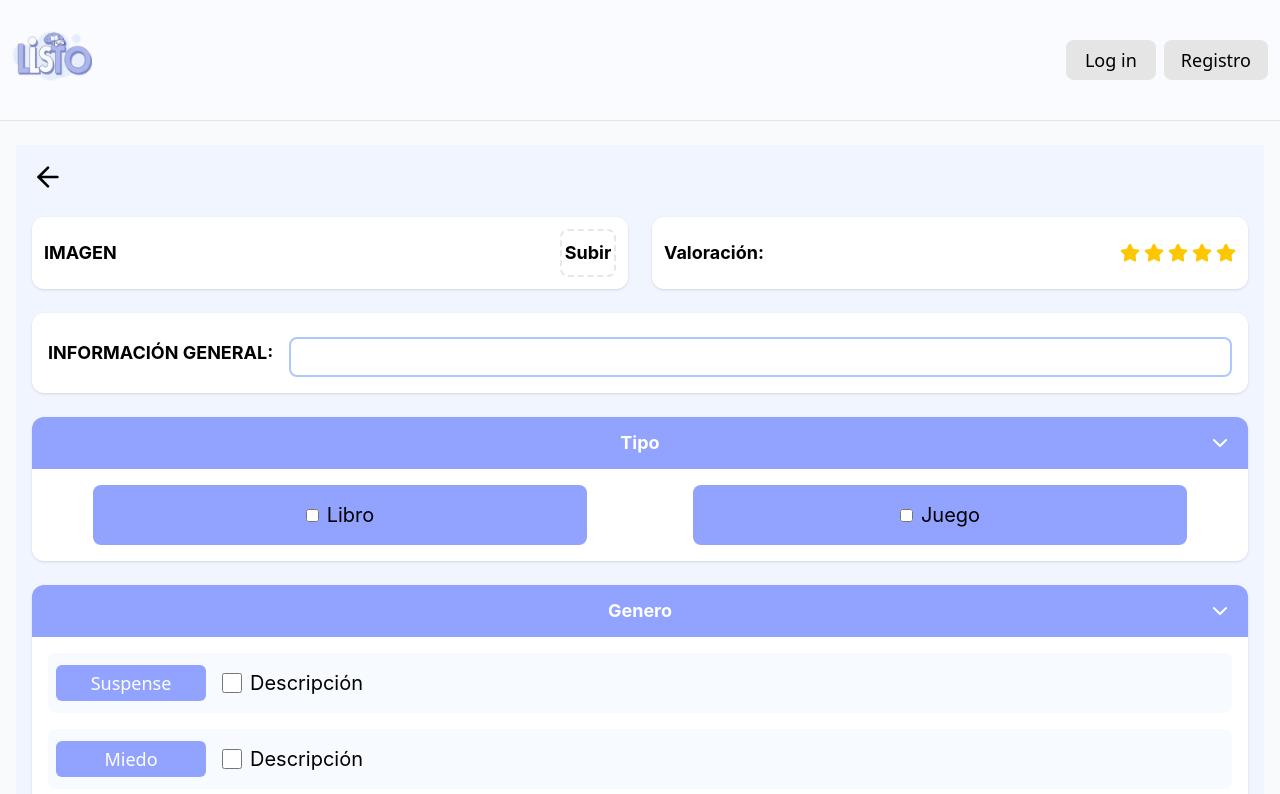
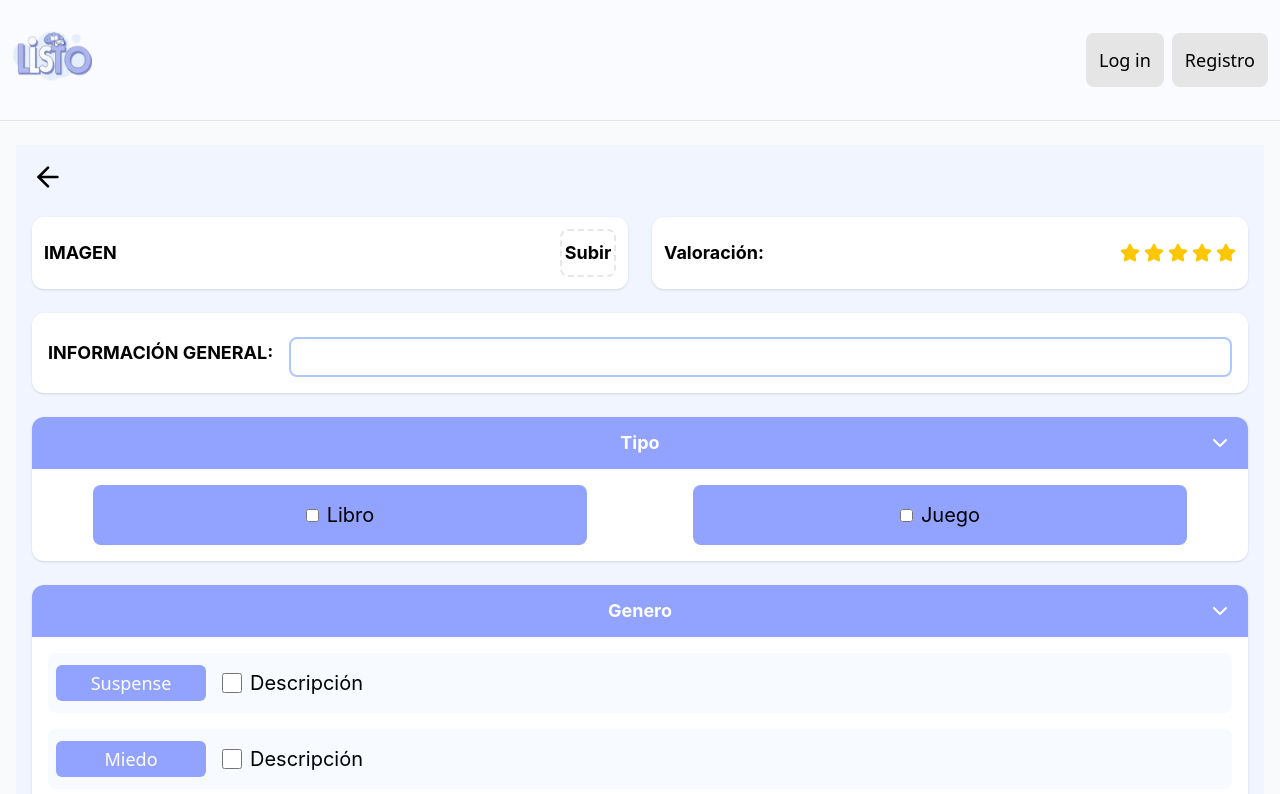
Before and after one commit to egilp04/listO, a React (Vite) app: page /gestion in a window 1280 px wide. Shown: the top 794 px of the page. Built offline with nearby package versions, Linux system fonts and the light colour scheme.

Commit message:
correcion boton

```diff
--- a/src/styles/components.css
+++ b/src/styles/components.css
@@ -1,6 +1,6 @@
 @layer components {
   .button {
-    @apply inline-flex items-center justify-center font-medium rounded-lg transition-colors duration-200 border border-transparent focus:outline-none focus:ring-2 focus:ring-offset-2 lg:h-[40px] lg:min-w-[90px] lg:px-4 lg:text-lg md:h-[36px] md:min-w-lg md:px-3 md:text-base sm:h-[24px] sm:min-w-[90px] sm:px-2 sm:text-sm;
+    @apply inline-flex items-center justify-center font-medium rounded-lg transition-colors duration-200 border border-transparent focus:outline-none focus:ring-2 focus:ring-offset-2 lg:p-3 lg:text-lg md:p-2 md:text-base sm:p-1 sm:text-sm;
   }
 
   .btn-primario {
```
